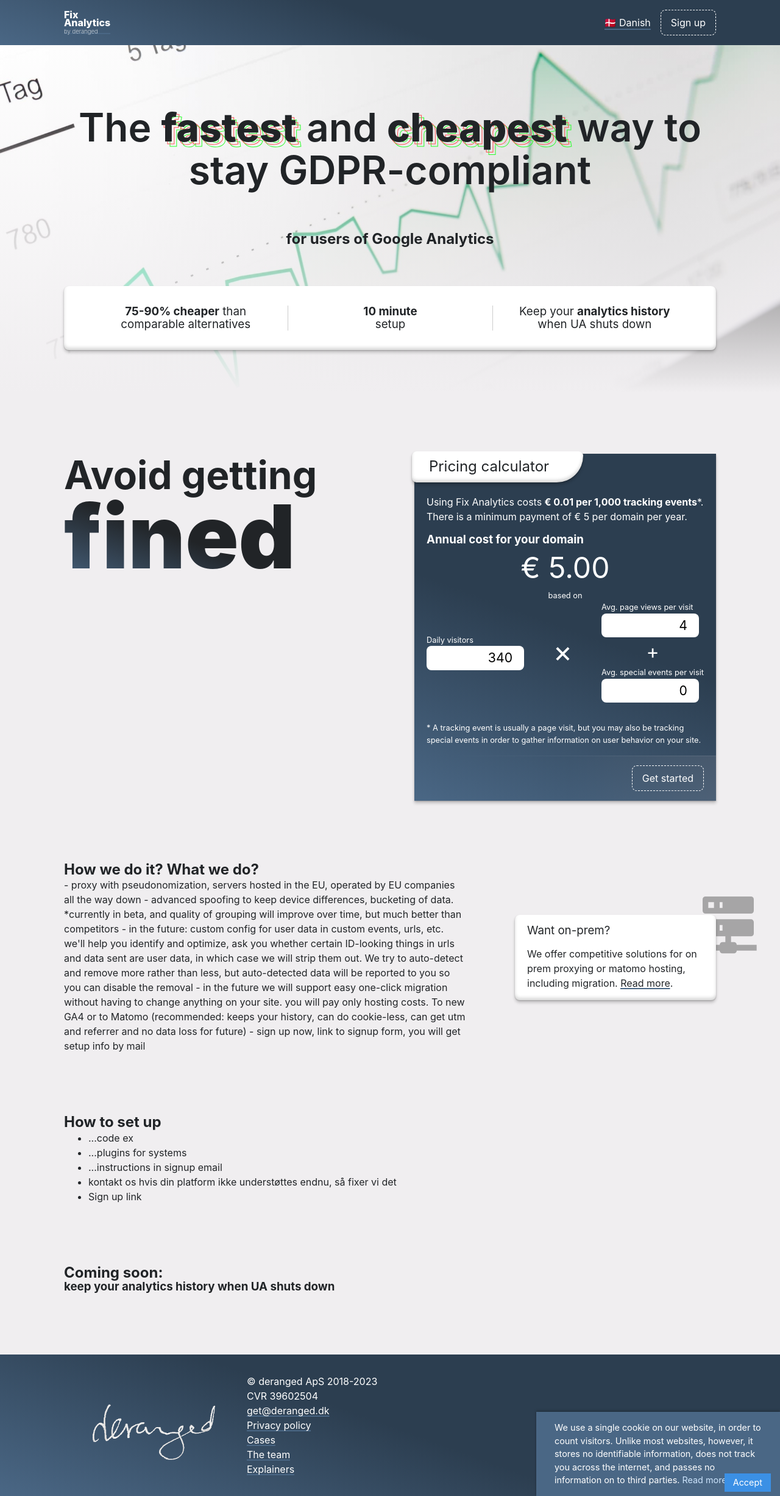
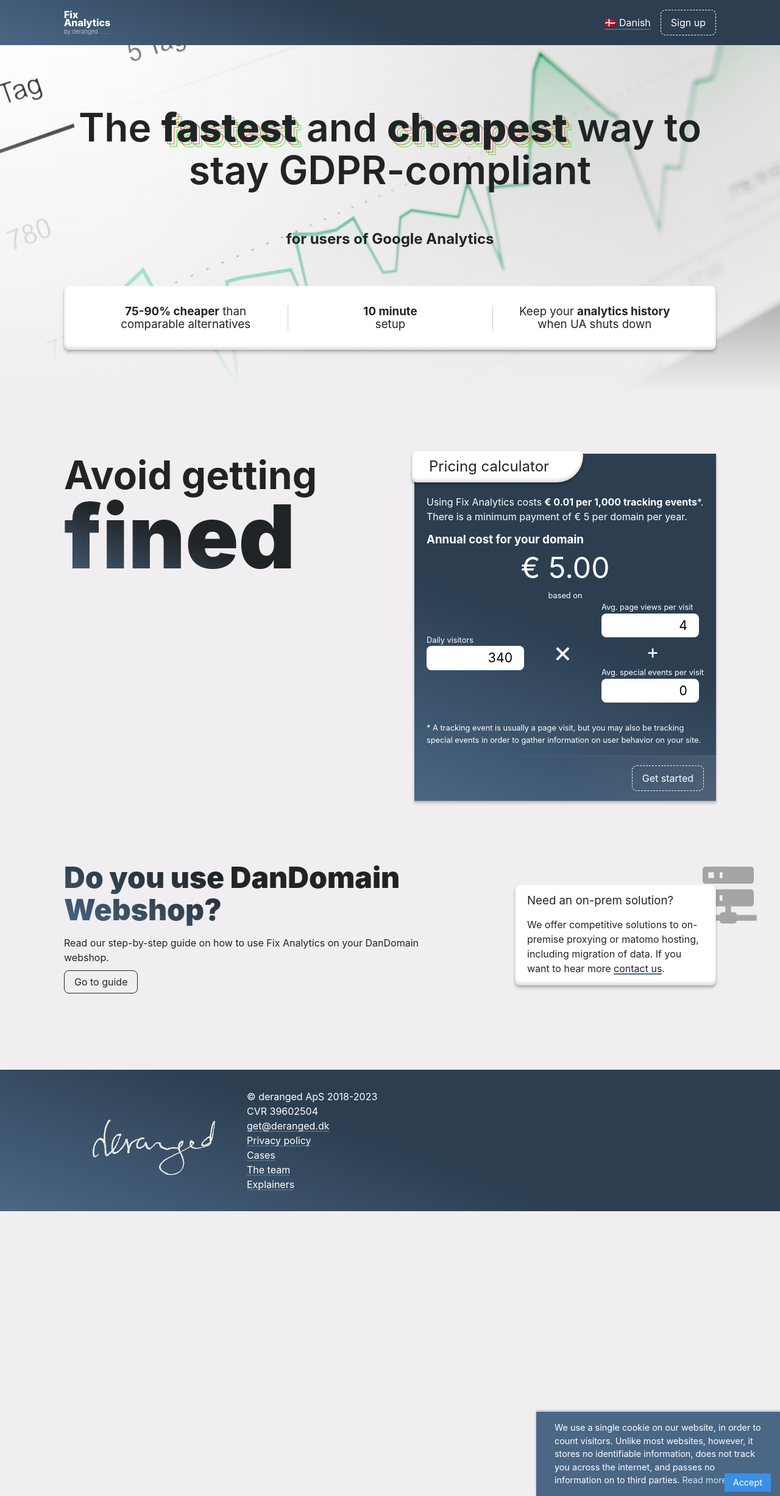
Before and after one commit to derangeddk/deranged.dk, a Jekyll site: the page built from fix-analytics/index.html, in a window 1280 px wide. Shown: the whole page at 61% size. Built offline with Jekyll 4.4.1, drawn with Linux system fonts in a browser that asks for light colours.

Commit message:
Update english version of Fix-analytics page. Remove placeholder text/sections and add Dandomain pitch

```diff
--- a/_includes/fix-analytics-dandomain-pitch.html
+++ b/_includes/fix-analytics-dandomain-pitch.html
@@ -8,7 +8,7 @@
         {{ include.text_content.body }}
       </p>
       <p class="mt-sm">
-        <a class="button" href="/da/fix-analytics/dandomain/">
+        <a class="button" href="{{ page.url }}dandomain/">
           {{ include.text_content.cta }}
         </a>
       </p>
--- a/fix-analytics/index.html
+++ b/fix-analytics/index.html
@@ -23,15 +23,20 @@
     pricing_form_avg_views: Avg. page views per visit
     pricing_form_avg_special_events: Avg. special events per visit
     pricing_form_cta: Get started
+  dandomain_pitch:
+    title: Do you use DanDomain Webshop?
+    body: Read our step-by-step guide on how to use Fix Analytics on your DanDomain webshop.
+    cta: Go to guide
+    aside_title: Need an on-prem solution?
+    aside_body: We offer competitive solutions to on-premise proxying or matomo hosting, including migration of data. If you want to hear more <a href="mailto:get+analytics@deranged.dk">contact us</a>.
 pricing:
   currency: €
   per_domain: 5
   per_1000_tracking_events: 0.01
+
 ---
 {% include fix-analytics-hero.html text_content=page.text_content.hero %}
 <div class="container">
   {% include fix-analytics-risk-and-price.html text_content=page.text_content.risk_and_price pricing=page.pricing %}
-  {% include fix-analytics-how-we-do-it.html %}
-  {% include fix-analytics-how-to-set-up.html %}
-  {% include fix-analytics-coming-soon.html %}
+  {% include fix-analytics-dandomain-pitch.html text_content=page.text_content.dandomain_pitch %}
 </div>
```
